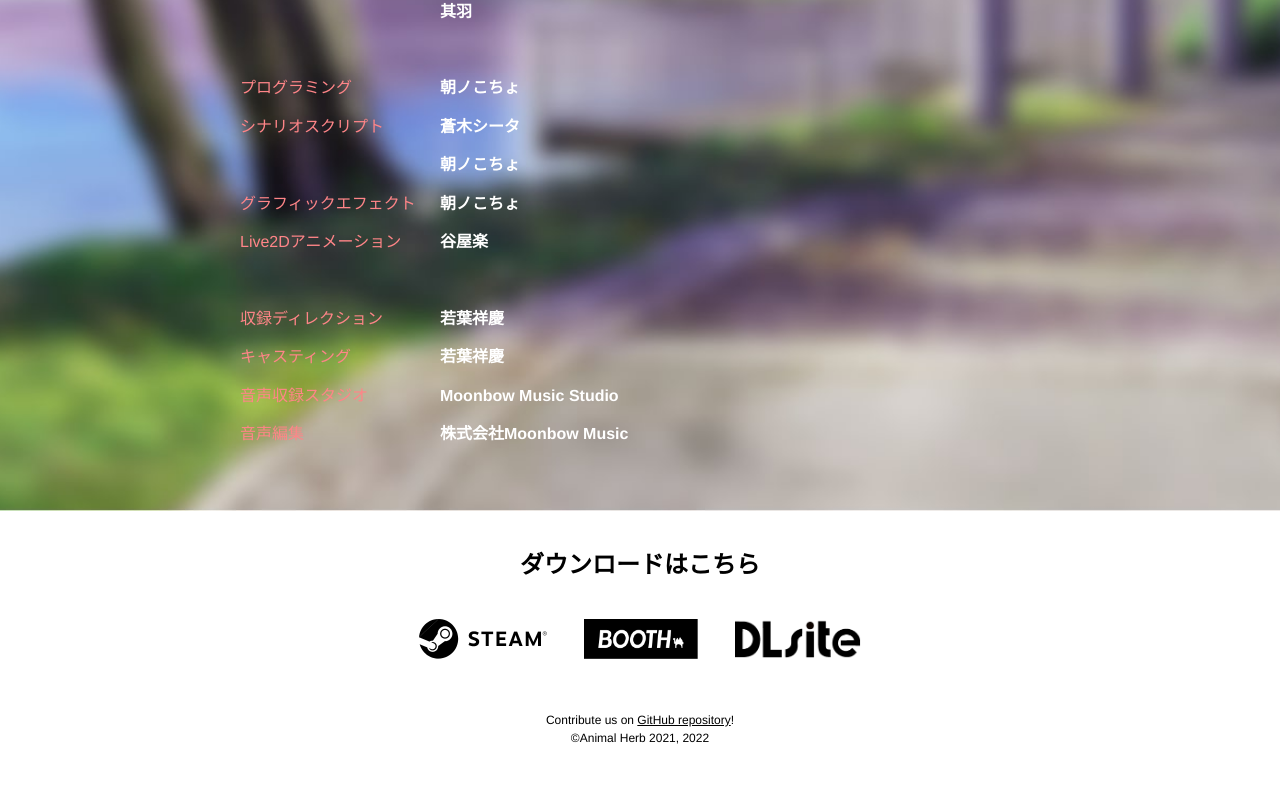
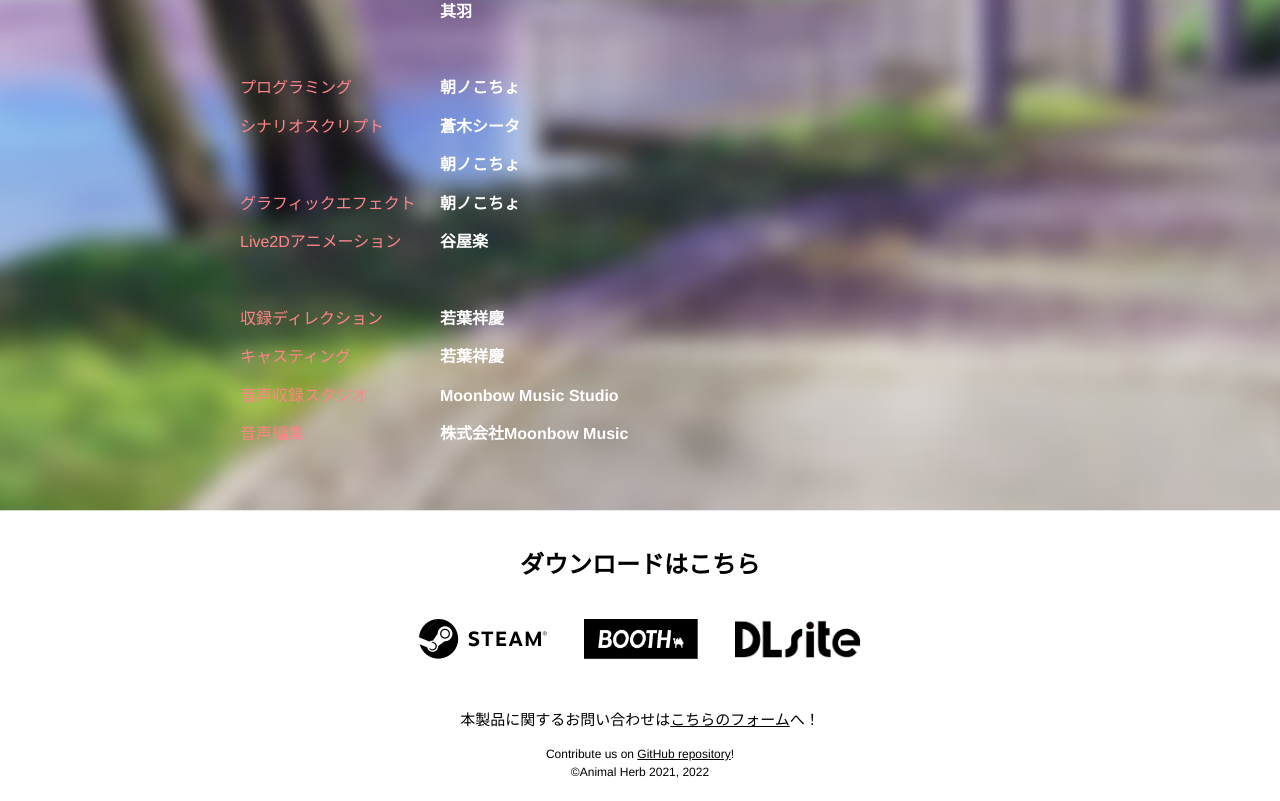
Before and after one commit to sakurashiki/animal-herb-web, a plain HTML site: page 1/ja/index.html in a window 1280 px wide. Shown: the part 4651-5452 px from the top of the page. Before the commit the page ends 5418 px from the top, so only its background shows below. Drawn offline with Linux system fonts and the light colour scheme.

Commit message:
Add request form

```diff
--- a/1/css/base.css
+++ b/1/css/base.css
@@ -629,6 +629,12 @@ body {
     opacity: 0.75;
 }
 
+.links .request_form {
+    text-align: center;
+    margin-bottom: 16px;
+    font-size: 125%;
+}
+
 footer {
     padding-top: 48px;
     padding-bottom: 20px;
--- a/1/ja/index.html
+++ b/1/ja/index.html
@@ -188,6 +188,7 @@
                 <a class='dlsite' href='' target='_blank'><img src='../img/links/dlsite.png' alt='dlsite'></a>
             </div>
             <footer>
+                <div class='request_form'>本製品に関するお問い合わせは<a href='https://docs.google.com/forms/d/e/1FAIpQLSdjxIQ97KTQIgNjqSwNFSocsKPKS45LefFl8s-YF59Qlla22w/viewform' target='_blank'>こちらのフォーム</a>へ！</div>
                 Contribute us on <a href='https://github.com/sakurashiki/animal-herb-web' target='_blank'>GitHub repository</a>!<br>
                 ©Animal Herb 2021, 2022
             </footer>
```
